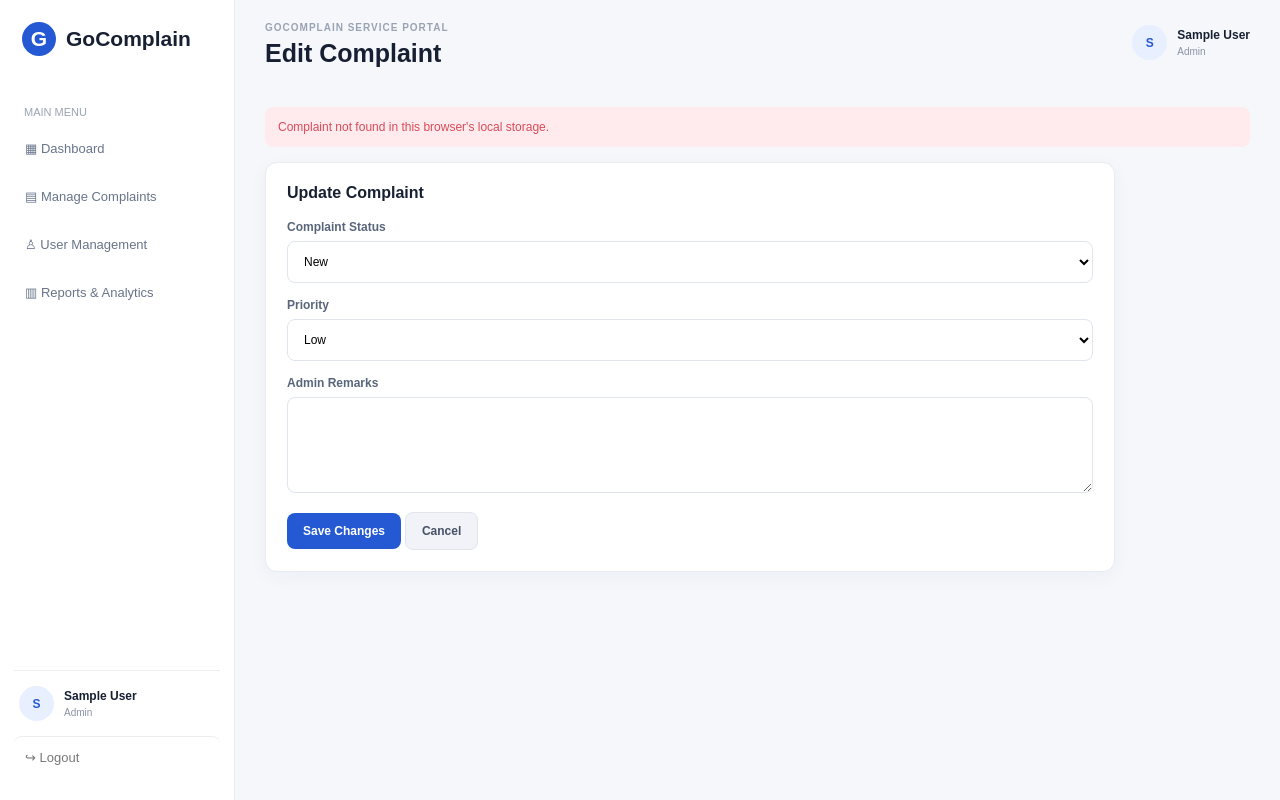
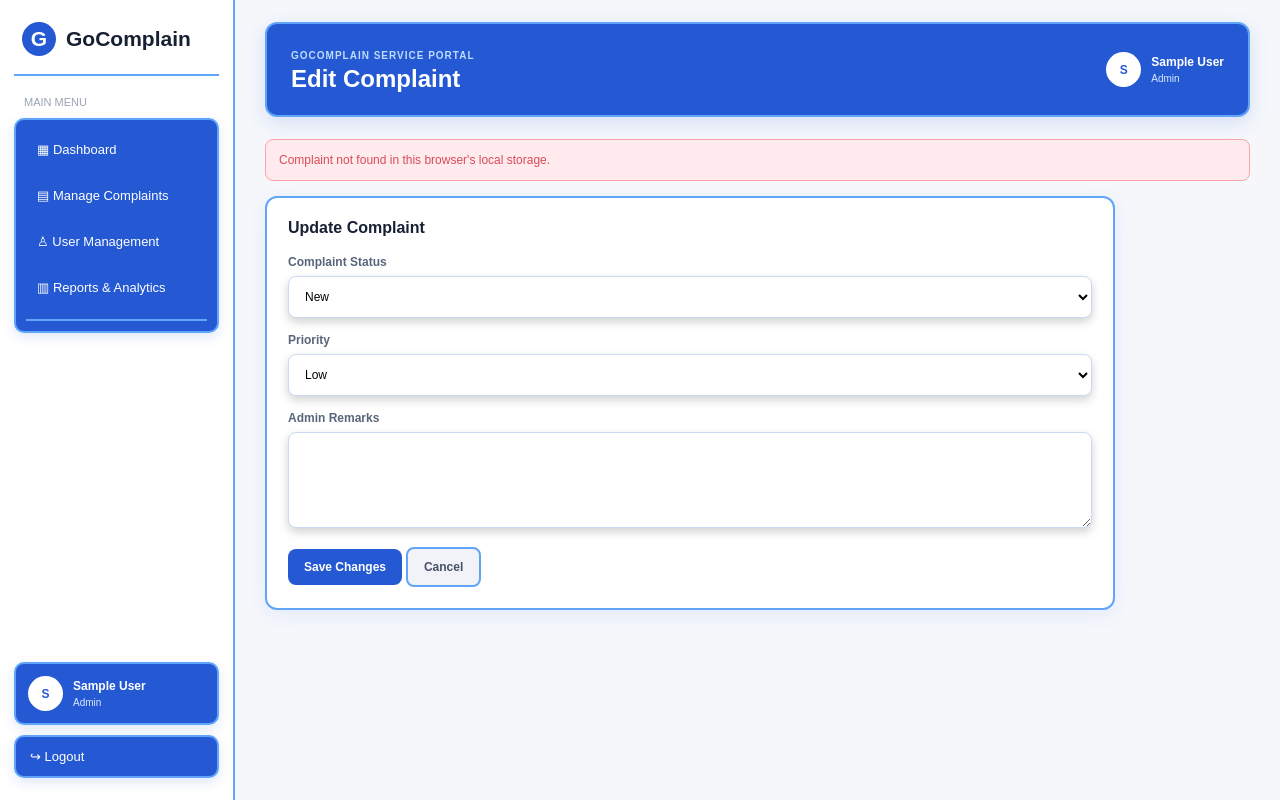
Before and after one commit to ctwaalbamiabsis2a/CTWA-PROJ, a PHP site: page /edit_complaints.php in a window 1280 px wide. Run offline with PHP 8.4, Linux system fonts and the light colour scheme; the visitor is signed in with stand-in values (Sample User, id 1).

Commit message:
uwu updated

```diff
--- a/assets/style.css
+++ b/assets/style.css
@@ -21,7 +21,7 @@ a {
 .sidebar {
     width: 235px;
     background: white;
-    border-right: 1px solid #e7ebf2;
+    border-right: 2px solid #60a5fa;
     position: fixed;
     top: 0;
     bottom: 0;
@@ -37,7 +37,9 @@ a {
     gap: 10px;
     font-size: 21px;
     font-weight: bold;
-    padding: 0 8px 40px;
+    padding: 0 8px 18px;
+    margin-bottom: 10px;
+    border-bottom: 2px solid #60a5fa;
 }
 
 .brand-mark {
@@ -59,40 +61,64 @@ a {
 .sidebar nav {
     display: grid;
     gap: 7px;
+    padding: 10px;
+    background: #2459d3;
+    border: 2px solid #60a5fa;
+    border-radius: 10px;
+    box-shadow: 0 4px 12px rgba(36, 89, 211, 0.15);
+    margin-bottom: 20px;
 }
 
-.sidebar nav a,
-.logout {
+.sidebar nav::after {
+    content: '';
     display: block;
-    padding: 13px 11px;
-    border-radius: 8px;
-    color: #68748a;
+    margin-top: 5px;
+    border-bottom: 2px solid #60a5fa;
+}
+
+.sidebar nav a {
+    display: block;
+    padding: 12px 11px;
+    border-radius: 6px;
+    color: #ffffff;
     font-size: 13px;
+    font-weight: 500;
+    transition: background 0.2s ease;
 }
 
 .sidebar nav a:hover {
-    background: #edf3ff;
-    color: #2459d3;
+    background: #1745ad;
+    color: #ffffff;
 }
 
 .side-bottom {
     margin-top: auto;
+    display: grid;
+    gap: 10px;
 }
 
 .profile-mini {
     display: flex;
     align-items: center;
     gap: 10px;
-    padding: 15px 5px;
-    border-top: 1px solid #eee;
+    padding: 12px;
+    background: #2459d3;
+    border: 2px solid #60a5fa;
+    border-radius: 10px;
+    color: white;
     font-size: 12px;
+    box-shadow: 0 4px 12px rgba(36, 89, 211, 0.15);
 }
 
 .profile-mini small,
 .top-user small {
     display: block;
-    color: #8993a5;
+    color: #dbeafe;
     margin-top: 4px;
+}
+
+.profile-mini b {
+    color: white;
 }
 
 .avatar {
@@ -107,9 +133,27 @@ a {
     flex-shrink: 0;
 }
 
+.profile-mini .avatar {
+    background: white;
+    color: #2459d3;
+}
+
 .logout {
-    border-top: 1px solid #eee;
-    color: #777;
+    display: block;
+    padding: 12px 14px;
+    background: #2459d3;
+    border: 2px solid #60a5fa;
+    border-radius: 10px;
+    color: white;
+    font-weight: 500;
+    font-size: 13px;
+    box-shadow: 0 4px 12px rgba(36, 89, 211, 0.15);
+    transition: background 0.2s ease;
+}
+
+.logout:hover {
+    background: #1745ad;
+    color: white;
 }
 
 /* MAIN CONTENT */
@@ -120,22 +164,30 @@ a {
 }
 
 .topbar {
-    height: 85px;
+    height: 95px;
+    padding: 0 24px;
+    background: #2459d3;
+    color: white;
+    border: 2px solid #60a5fa;
+    border-radius: 12px;
     display: flex;
     justify-content: space-between;
     align-items: center;
+    margin-top: 22px;
     margin-bottom: 22px;
+    box-shadow: 0 6px 20px rgba(36, 89, 211, 0.15);
 }
 
 .topbar h1 {
-    font-size: 25px;
-    margin-top: 5px;
+    font-size: 24px;
+    margin-top: 3px;
+    color: white;
 }
 
 .eyebrow {
     font-size: 10px;
     letter-spacing: 1px;
-    color: #9aa3b3;
+    color: #bfdbfe;
     font-weight: bold;
 }
 
@@ -144,6 +196,16 @@ a {
     align-items: center;
     gap: 10px;
     font-size: 12px;
+    color: white;
+}
+
+.top-user .avatar {
+    background: white;
+    color: #2459d3;
+}
+
+.top-user small {
+    color: #dbeafe;
 }
 
 .welcome-row {
@@ -196,11 +258,11 @@ a {
 
 .panel {
     background: white;
-    border: 1px solid #e7ebf2;
+    border: 2px solid #60a5fa;
     border-radius: 12px;
     padding: 21px;
     margin-bottom: 20px;
-    box-shadow: 0 5px 20px rgba(20, 40, 80, .04);
+    box-shadow: 0 5px 20px rgba(36, 89, 211, .08);
 }
 
 .panel h3 {
@@ -278,7 +341,7 @@ tbody tr:hover {
 .secondary {
     background: #f1f3f8;
     color: #465167;
-    border: 1px solid #e0e4ec;
+    border: 2px solid #60a5fa;
 }
 
 .full {
@@ -301,17 +364,34 @@ select,
 textarea {
     width: 100%;
     padding: 12px;
-    border: 1px solid #dfe4ed;
+    border: 1px solid #cbdaf2;
     border-radius: 8px;
     font-size: 12px;
     outline: none;
-    background: white;
+    background: #ffffff;
+
+    /* More noticeable shadow around the entire field */
+    box-shadow: 0 4px 10px rgba(0, 0, 0, 0.18);
+
+    transition: box-shadow 0.2s ease, border-color 0.2s ease,
+                background 0.2s ease;
+}
+
+input:hover,
+select:hover,
+textarea:hover {
+    border-color: #60a5fa;
+    box-shadow: 0 5px 13px rgba(36, 89, 211, 0.22);
 }
 
 input:focus,
 select:focus,
 textarea:focus {
     border-color: #2459d3;
+    background: #ffffff;
+    box-shadow:
+        0 5px 15px rgba(36, 89, 211, 0.28),
+        0 0 0 2px rgba(36, 89, 211, 0.18);
 }
 
 textarea {
@@ -377,18 +458,20 @@ textarea {
     color: #159b68;
     font-size: 12px;
     margin-bottom: 15px;
+    border: 1.5px solid #86efac;
 }
 
 .alert.error {
     background: #ffebed;
     color: #d84b59;
+    border: 1.5px solid #fca5a5;
 }
 
 /* TRACKING */
 
 .tracking-card {
     background: #f9fbff;
-    border: 1px solid #e7ebf2;
+    border: 2px solid #60a5fa;
     padding: 20px;
     border-radius: 10px;
     margin-top: 20px;
```
Also changed, not shown: other parts of assets/style.css (+18 -11 lines).
